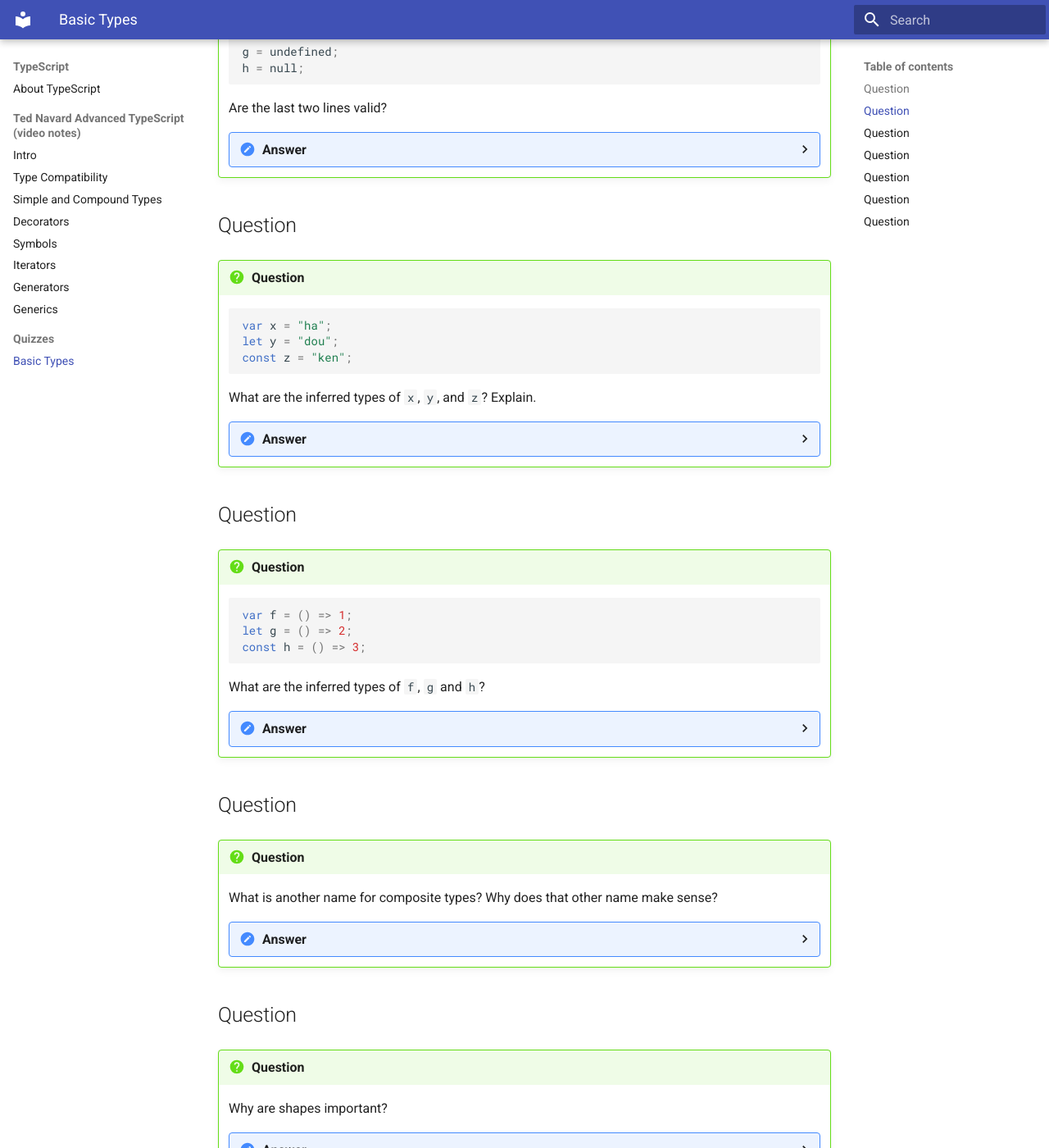
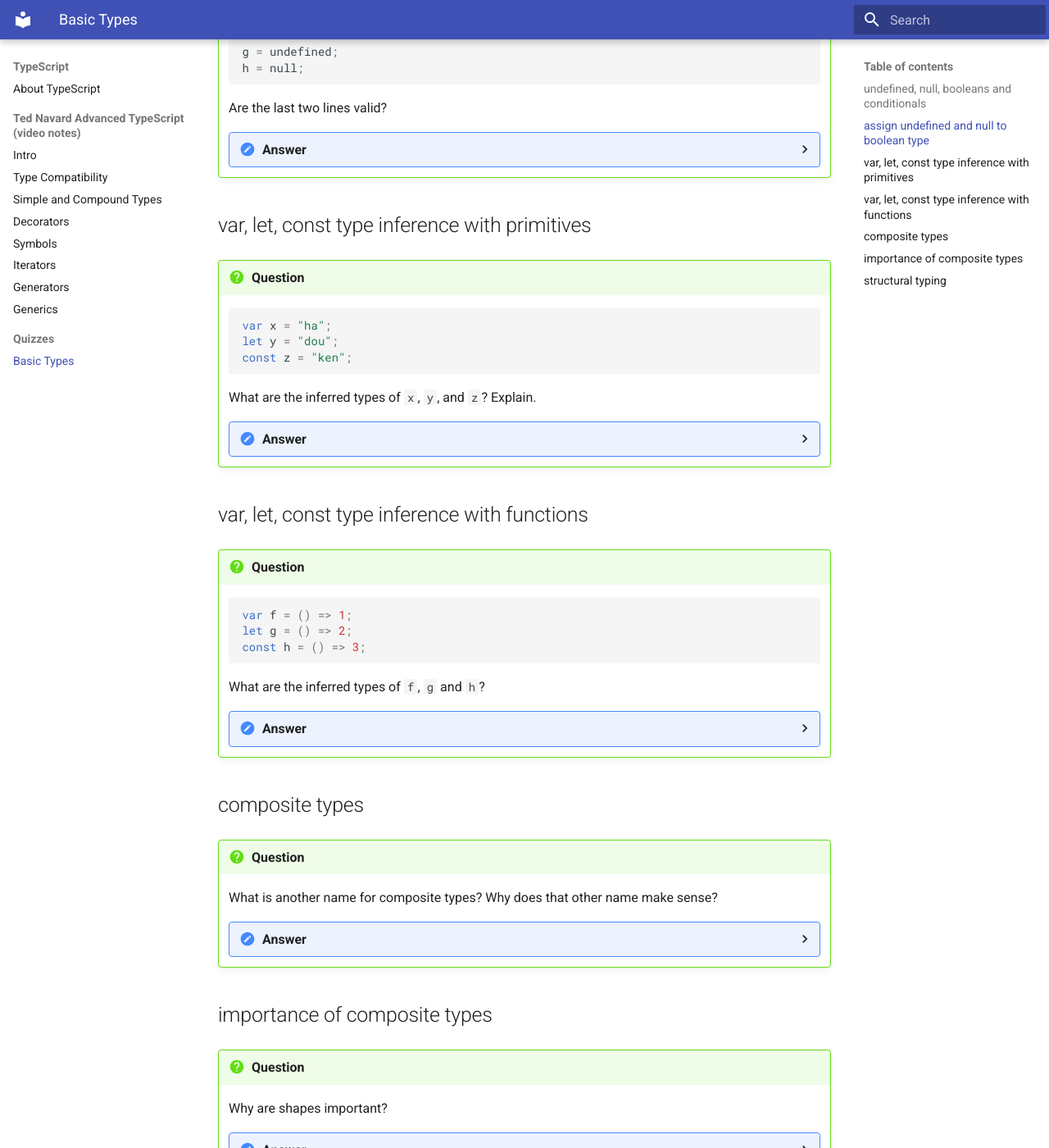
Before and after one commit to FernandoBasso/devhowto, an MkDocs documentation site: the page built from docs/typescript/quizzes/basic-types.md, in a window 1280 px wide and 1400 px high, scrolled down 979 px. Shown: the whole window at 82% size. Built offline with MkDocs 1.6.1 and Material for MkDocs 9.7.7, drawn with Linux system fonts in a browser that asks for light colours; some of the changed text lies outside the part shown.

Commit message:
typescript: Add better titles to question headings

````diff
--- a/docs/typescript/quizzes/basic-types.md
+++ b/docs/typescript/quizzes/basic-types.md
@@ -8,7 +8,7 @@
     const log: Console["log"] = console.log.bind(console);
     ```
 
-## Question
+## undefined, null, booleans and conditionals
 
 !!! question
 
@@ -39,7 +39,7 @@
         no
         ```
 
-## Question
+## assign undefined and null to boolean type
 
 !!! question
 
@@ -63,7 +63,7 @@
 
         Sometimes `const` vs `let/var` causes types to be inferred differently, but not here. See the next question.
 
-## Question
+## var, let, const type inference with primitives
 
 !!! question
 
@@ -83,7 +83,7 @@
 
         - [TypeScript Playground](https://www.typescriptlang.org/play?#code/G4QwTgBAHhC8ECIAWIEG4BQB6LEID0B+DDAGwFMAXCATzkQBMB7AV3W1wOIwGMmA7AM7UAXvQQBrcv3Y48eIkA)
 
-## Question
+## var, let, const type inference with functions
 
 !!! question
 
@@ -105,7 +105,7 @@
 
         - [TypeScript Playground](https://www.typescriptlang.org/play?#code/G4QwTgBAZhC8EAoCUcB8ECMBuAUAejwggD0B+HHAGwFMAXCAczkRVnQCZcCiyKBjAPYA7AM70AFs2RoIAZi6EiJUkA)
 
-## Question
+## composite types
 
 !!! question
 
@@ -124,7 +124,7 @@
 
         - indexes and types of an array's elements
 
-## Question
+## importance of composite types
 
 !!! question
 
@@ -134,7 +134,7 @@
 
         Because TypeScript uses a **structural type system**, which means the structure of types matter (instead of names of types, as in nominative typed languages, which means pretty much all other languages).
 
-## Question
+## structural typing
 
 !!! question
 
````
